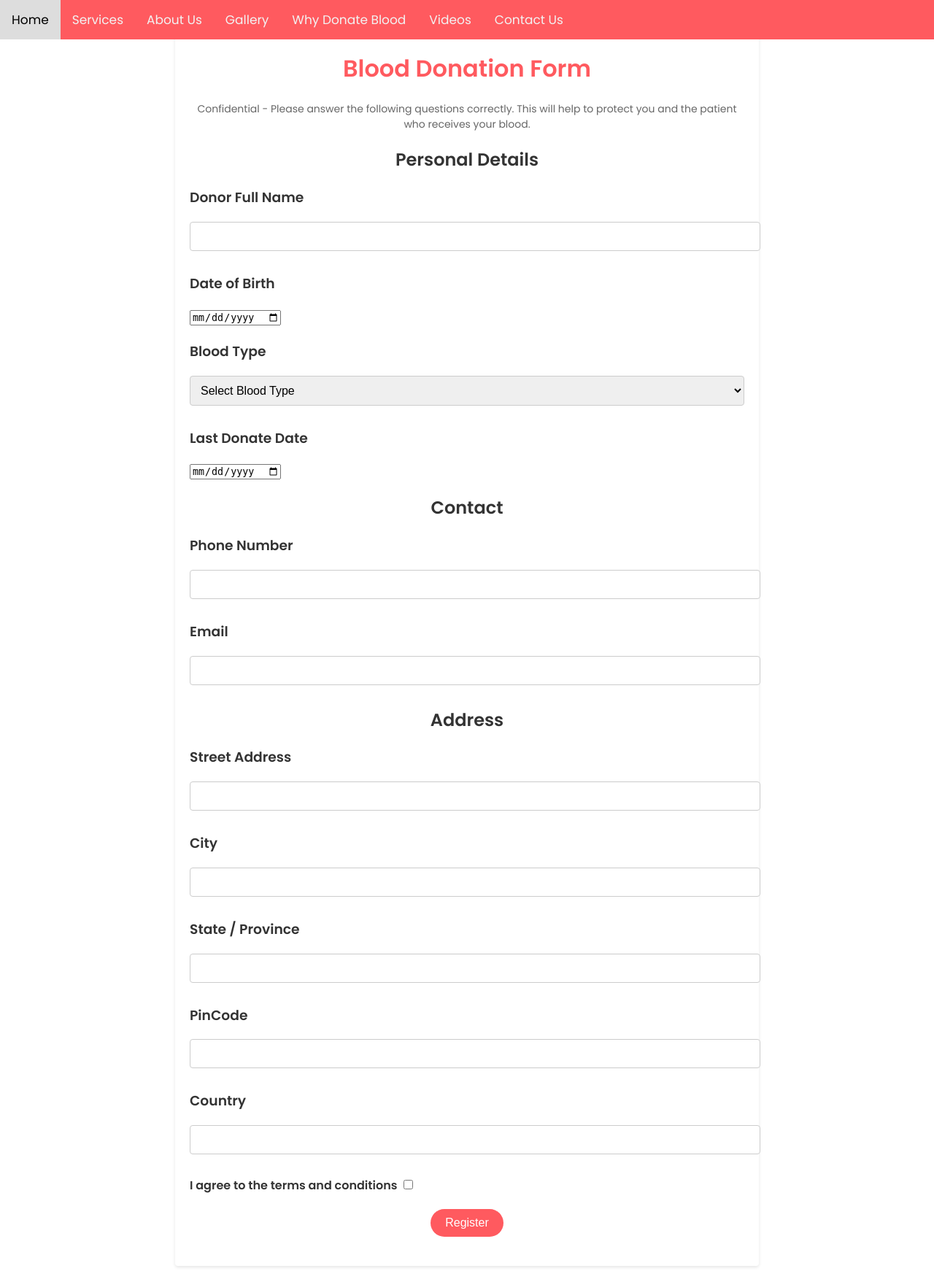
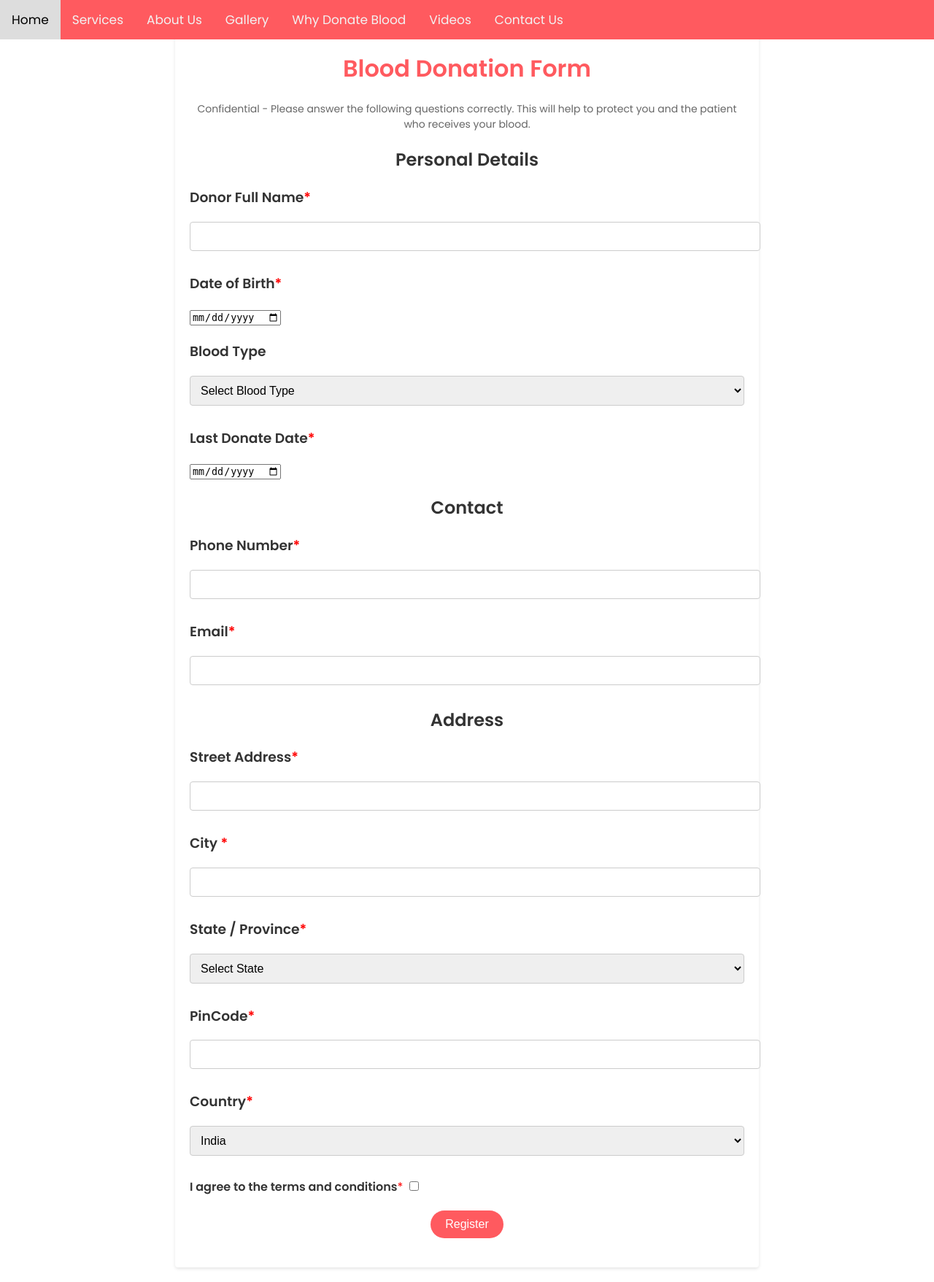
Before and after one commit to Abhiram0908/Blood_Bank, a Flask app: page /donor_register in a window 1280 px wide. Shown: the whole page at 73% size. Run offline with Flask 3, Linux system fonts and the light colour scheme; some libraries are stand-ins or nearby versions; some web fonts are replaced.

Commit message:
updated input types in donar registration form

```diff
--- a/app/forms.py
+++ b/app/forms.py
@@ -84,6 +84,48 @@ class UpdateAccountForm(FlaskForm):
 
 
 class RegisterAsDonorForm(FlaskForm):
+    states = [
+        ("", "Select State"),
+        ("Andhra Pradesh", "Andhra Pradesh"),
+        ("Arunachal Pradesh", "Arunachal Pradesh"),
+        ("Assam", "Assam"),
+        ("Bihar", "Bihar"),
+        ("Chhattisgarh", "Chhattisgarh"),
+        ("Goa", "Goa"),
+        ("Gujarat", "Gujarat"),
+        ("Haryana", "Haryana"),
+        ("Himachal Pradesh", "Himachal Pradesh"),
+        ("Jharkhand", "Jharkhand"),
+        ("Karnataka", "Karnataka"),
+        ("Kerala", "Kerala"),
+        ("Madhya Pradesh", "Madhya Pradesh"),
+        ("Maharashtra", "Maharashtra"),
+        ("Manipur", "Manipur"),
+        ("Meghalaya", "Meghalaya"),
+        ("Mizoram", "Mizoram"),
+        ("Nagaland", "Nagaland"),
+        ("Odisha", "Odisha"),
+        ("Punjab", "Punjab"),
+        ("Rajasthan", "Rajasthan"),
+        ("Sikkim", "Sikkim"),
+        ("Tamil Nadu", "Tamil Nadu"),
+        ("Telangana", "Telangana"),
+        ("Tripura", "Tripura"),
+        ("Uttar Pradesh", "Uttar Pradesh"),
+        ("Uttarakhand", "Uttarakhand"),
+        ("West Bengal", "West Bengal"),
+        ("Andaman and Nicobar Islands", "Andaman and Nicobar Islands"),
+        ("Chandigarh", "Chandigarh"),
+        (
+            "Dadra and Nagar Haveli and Daman and Diu",
+            "Dadra and Nagar Haveli and Daman and Diu",
+        ),
+        ("Delhi", "Delhi"),
+        ("Ladakh", "Ladakh"),
+        ("Lakshadweep", "Lakshadweep"),
+        ("Puducherry", "Puducherry"),
+    ]
+
     DonorName = StringField("Donor Full Name", validators=[DataRequired()])
     DateOfBirth = DateField(
         "Date of Birth", validators=[DataRequired()], format="%Y-%m-%d"
@@ -118,10 +160,10 @@ class RegisterAsDonorForm(FlaskForm):
     )
     email = StringField("Email", validators=[DataRequired(), Email()])
     StreetAddress = StringField("Street Address", validators=[DataRequired()])
-    City = StringField("City", validators=[DataRequired()])
-    State = StringField("State / Province", validators=[DataRequired()])
+    City = StringField("City ", validators=[DataRequired()])
+    State = SelectField("State / Province", choices=states, validators=[DataRequired()])
     country_code = StringField("PinCode", validators=[DataRequired()])
-    Country = StringField("Country", validators=[DataRequired()])
+    Country = SelectField("Country", choices=[('India', 'India')], validators=[DataRequired()])
     AgreeToTerms = BooleanField(
         "I agree to the terms and conditions",
         validators=[
--- a/app/static/donor_register.css
+++ b/app/static/donor_register.css
@@ -115,6 +115,11 @@ input[type="submit"] {
     margin-right: 5px;
 }
 
+.required-field {
+  color: red;
+}
+
+
 .login-link {
     text-align: center;
     margin-top: 20px;
--- a/app/templates/donor_register.html
+++ b/app/templates/donor_register.html
@@ -48,65 +48,76 @@
 
                 <h2>Personal Details</h2>
                 <div class="form-group">
-                    <h3>{{ form.DonorName.label }}</h3>
+                    <h3>{{ form.DonorName.label }}{% if form.DonorName.flags.required %}<span
+                            class="required-field">*</span>{% endif %}</h3>
                     {{ form.DonorName() }}
                 </div>
 
                 <div class="form-group">
-                    <h3>{{ form.DateOfBirth.label }}</h3>
+                    <h3>{{ form.DateOfBirth.label }}{% if form.DateOfBirth.flags.required %}<span
+                            class="required-field">*</span>{% endif %}</h3>
                     {{ form.DateOfBirth() }}
                 </div>
 
                 <div class="form-group">
-                    <h3>{{ form.BloodType.label }}</h3>
+                    <h3>{{ form.BloodType.label }}{% if form.BloodType.flags.required %}<span
+                            class="required-field">*</span>{% endif %}</h3>
                     {{ form.BloodType() }}
                 </div>
 
                 <div class="form-group">
-                    <h3>{{ form.LastDonateDate.label }}</h3>
+                    <h3>{{ form.LastDonateDate.label }}{% if form.LastDonateDate.flags.required %}<span
+                            class="required-field">*</span>{% endif %}</h3>
                     {{ form.LastDonateDate() }}
                 </div>
 
                 <h2>Contact</h2>
                 <div class="form-group">
-                    <h3>{{ form.PhoneNumber.label }}</h3>
+                    <h3>{{ form.PhoneNumber.label }}{% if form.PhoneNumber.flags.required %}<span
+                            class="required-field">*</span>{% endif %}</h3>
                     {{ form.PhoneNumber() }}
                 </div>
 
                 <div class="form-group">
-                    <h3>{{ form.email.label }}</h3>
+                    <h3>{{ form.email.label }}{% if form.email.flags.required %}<span class="required-field">*</span>{%
+                        endif %}</h3>
                     {{ form.email() }}
                 </div>
 
                 <h2>Address</h2>
                 <div class="form-group">
-                    <h3>{{ form.StreetAddress.label }}</h3>
+                    <h3>{{ form.StreetAddress.label }}{% if form.StreetAddress.flags.required %}<span
+                            class="required-field">*</span>{% endif %}</h3>
                     {{ form.StreetAddress() }}
                 </div>
 
                 <div class="form-group">
-                    <h3>{{ form.City.label }}</h3>
+                    <h3>{{ form.City.label }}{% if form.City.flags.required %}<span class="required-field">*</span>{%
+                        endif %}</h3>
                     {{ form.City() }}
                 </div>
 
                 <div class="form-group">
-                    <h3>{{ form.State.label }}</h3>
+                    <h3>{{ form.State.label }}{% if form.State.flags.required %}<span class="required-field">*</span>{%
+                        endif %}</h3>
                     {{ form.State() }}
                 </div>
 
                 <div class="form-group">
-                    <h3>{{ form.country_code.label }}</h3>
+                    <h3>{{ form.country_code.label }}{% if form.country_code.flags.required %}<span
+                            class="required-field">*</span>{% endif %}</h3>
                     {{ form.country_code() }}
                 </div>
 
                 <div class="form-group">
-                    <h3>{{ form.Country.label }}</h3>
+                    <h3>{{ form.Country.label }}{% if form.Country.flags.required %}<span
+                            class="required-field">*</span>{% endif %}</h3>
                     {{ form.Country() }}
                 </div>
 
-
                 <div class="form-field dropdown">
-                    {{ form.AgreeToTerms.label }} {{ form.AgreeToTerms() }}
+                    {{ form.AgreeToTerms.label }}{% if form.AgreeToTerms.flags.required %}<span
+                        class="required-field">*</span>{% endif %} {{ form.AgreeToTerms() }}
                     <span class="dropdown-content">{{ form.AgreeToTerms.description }}</span>
                 </div>
 
@@ -116,6 +127,7 @@
                     </div>
                 </div>
 
+
             </form>
         </div>
     </div>
```
